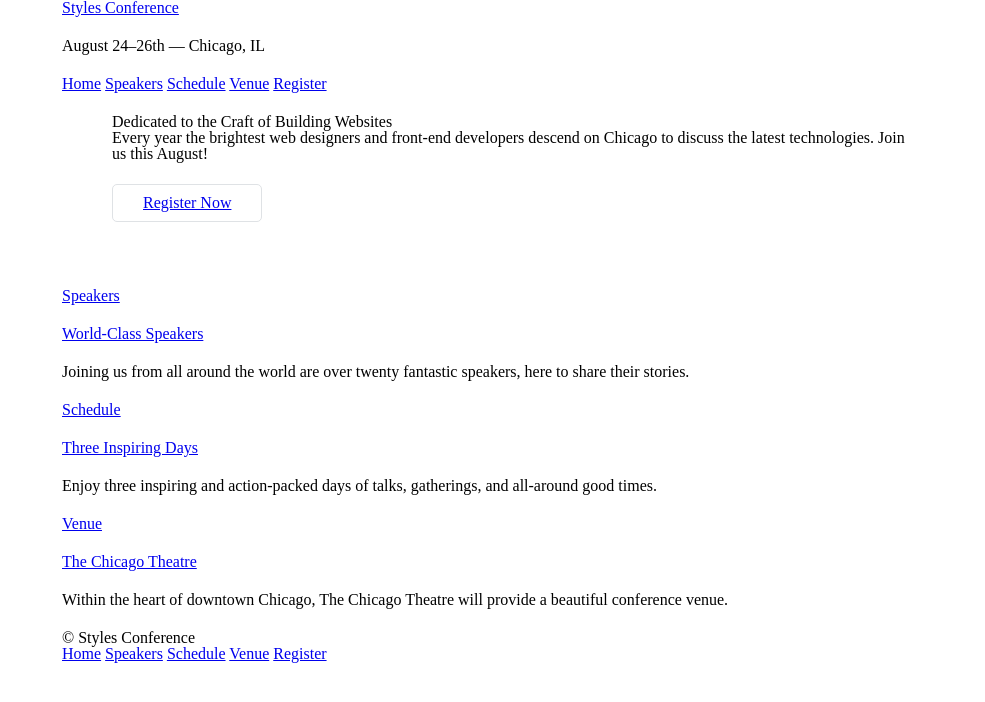
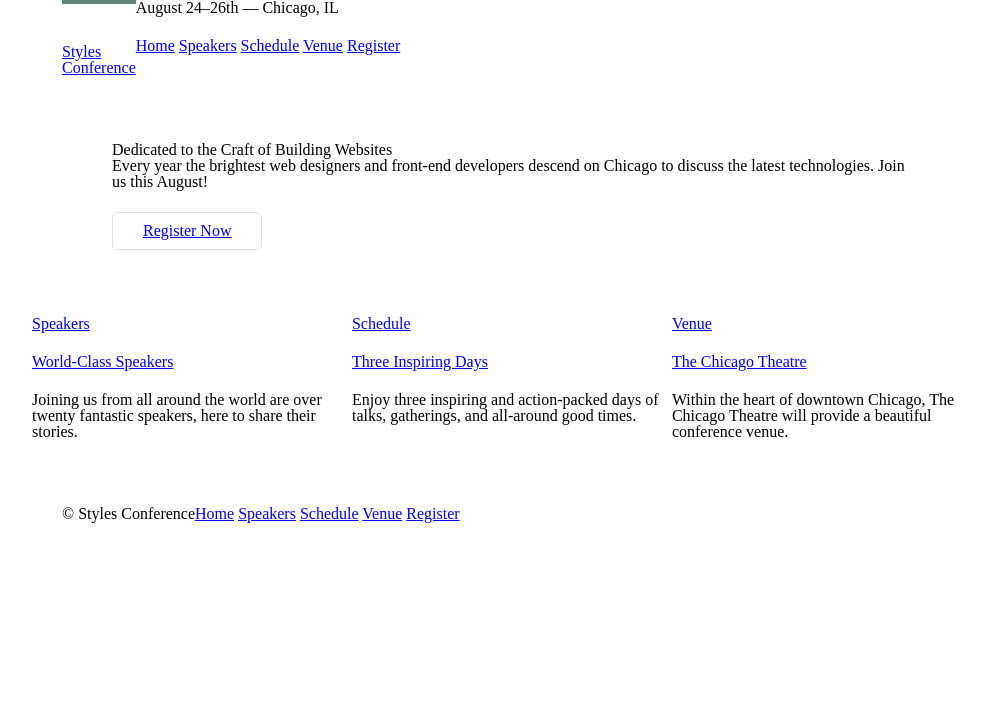
Before and after one commit to jpfinlay/launch-school, a plain HTML site: page front-end-prep/styles/index.html in a window 1280 px wide. Shown: the whole page, without its empty margins (128-1113 px from the left). Drawn offline with Linux system fonts and the light colour scheme.

Commit message:
complete lesson 5: positioning.

```diff
--- a/front-end-prep/styles/assets/stylesheets/main.css
+++ b/front-end-prep/styles/assets/stylesheets/main.css
@@ -61,12 +61,29 @@ table {
           box-sizing: border-box;
 }
 
-.container {
+.container, .grid {
   margin: 0 auto;
-  padding-left: 30px;
-  padding-right: 30px;
   width: 960px;
 }
+
+.container {
+	padding-left: 30px;
+  padding-right: 30px;
+}
+
+.col-1-3 {
+  width: 33.33%;
+}
+
+.col-1-3,
+.col-2-3 {
+  display: inline-block;
+  vertical-align: top;
+}
+.col-2-3 {
+  width: 66.66%;
+}
+
 
 /*
   ========================================
@@ -104,3 +121,48 @@ h1, h3, h4, h5, p {
 .hero {
   padding: 22px 80px 66px 80px;
 }
+
+/*
+  ========================================
+  Clearfix
+  ========================================
+*/
+.group:before,
+.group:after {
+  content: "";
+  display: table;
+}
+.group:after {
+  clear: both;
+}
+.group {
+  clear: both;
+  *zoom: 1;
+}
+
+/*
+  ========================================
+  Primary header
+  ========================================
+*/
+
+.logo {
+  border-top: 4px solid #648880;
+  padding: 40px 0 22px 0;
+  float: left;
+}
+
+/*
+  ========================================
+  Primary footer
+  ========================================
+*/
+
+.primary-footer small {
+  float: left;
+}
+
+.primary-footer {
+  padding-bottom: 44px;
+  padding-top: 44px;
+}
--- a/front-end-prep/styles/index.html
+++ b/front-end-prep/styles/index.html
@@ -12,10 +12,10 @@
 
     <!-- Header -->
 
-    <header class="container">
+    <header class="container group">
 
-      <h1>
-        <a href="index.html">Styles Conference</a>
+      <h1 class="logo">
+        <a href="index.html">Styles <br> Conference</a>
       </h1>
 
       <h3>August 24&ndash;26th &mdash; Chicago, IL</h3>
@@ -44,25 +44,31 @@
 
     <!-- Teasers -->
 
-    <section class="container">
+    <section class="grid">
 
-      <section>
+      <!-- Speakers -->
+
+      <section class="col-1-3">
         <a href="speakers.html">
           <h5>Speakers</h5>
           <h3>World-Class Speakers</h3>
         </a>
         <p>Joining us from all around the world are over twenty fantastic speakers, here to share their stories.</p>
-      </section>
+      </section><!--
 
-      <section>
+        Schedule
+
+      --><section class="col-1-3">
         <a href="schedule.html">
           <h5>Schedule</h5>
           <h3>Three Inspiring Days</h3>
         </a>
         <p>Enjoy three inspiring and action-packed days of talks, gatherings, and all-around good times.</p>
-      </section>
+      </section><!--
 
-      <section>
+        Venue
+
+      --><section class="col-1-3">
         <a href="venue.html">
           <h5>Venue</h5>
           <h3>The Chicago Theatre</h3>
@@ -74,7 +80,7 @@
 
     <!-- Footer -->
 
-    <footer class="container">
+    <footer class="primary-footer container group">
 
       <small>&copy; Styles Conference</small>
 
```
Also changed, not shown: front-end-prep/styles/register.html (+24 -3 lines), front-end-prep/styles/schedule.html (+24 -3 lines), front-end-prep/styles/speakers.html (+24 -3 lines), front-end-prep/styles/venue.html (+24 -3 lines).
